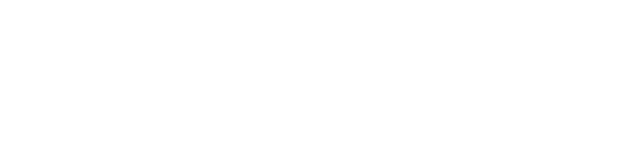
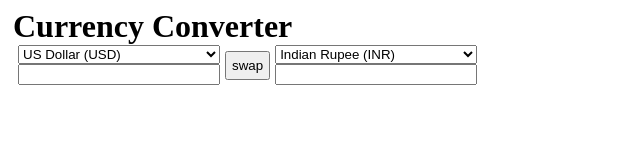
Before and after one commit to bchethan/currencyConverter, a website: page index.html in a window 1280 px wide. Shown: the whole page, without its empty margins (0-640 px from the left). Drawn offline with Linux system fonts and the light colour scheme.

Commit message:
Implement backend server and currency conversion functionality with UI updates

```diff
--- a/index.html
+++ b/index.html
@@ -1,13 +1,91 @@
 <!DOCTYPE html>
 <html lang="en">
+
 <head>
     <meta charset="UTF-8">
     <meta name="viewport" content="width=device-width, initial-scale=1.0">
     <title>Currency Converter</title>
     <link rel="stylesheet" href="style.css">
 </head>
+
 <body>
+    <h1>Currency Converter</h1>
+    <div id="container">
+        <div class="slot">
+            <select name="choose currency" id="currency-slot1">
+                <option value="USD">US Dollar (USD)</option>
+                <option value="JPY">Japanese Yen (JPY)</option>
+                <option value="BGN">Bulgarian Lev (BGN)</option>
+                <option value="CZK">Czech Republic Koruna (CZK)</option>
+                <option value="DKK">Danish Krone (DKK)</option>
+                <option value="GBP">British Pound Sterling (GBP)</option>
+                <option value="HUF">Hungarian Forint (HUF)</option>
+                <option value="CHF">Swiss Franc (CHF)</option>
+                <option value="RUB">Russian Ruble (RUB)</option>
+                <option value="AUD">Australian Dollar (AUD)</option>
+                <option value="SEK">Swedish Krona (SEK)</option>
+                <option value="CAD">Canadian Dollar (CAD)</option>
+                <option value="INR">Indian Rupee (INR)</option>
+                <option value="SGD">Singapore Dollar (SGD)</option>
+                <option value="THB">Thai Baht (THB)</option>
+                <option value="PHP">Philippine Peso (PHP)</option>
+                <option value="ZAR">South African Rand (ZAR)</option>
+                <option value="NZD">New Zealand Dollar (NZD)</option>
+                <option value="MYR">Malaysian Ringgit (MYR)</option>
+                <option value="MXN">Mexican Peso (MXN)</option>
+                <option value="CNY">Chinese Yuan (CNY)</option>
+                <option value="BRL">Brazilian Real (BRL)</option>
+                <option value="ISK">Icelandic Króna (ISK)</option>
+                <option value="NOK">Norwegian Krone (NOK)</option>
+                <option value="HRK">Croatian Kuna (HRK)</option>
+                <option value="TRY">Turkish Lira (TRY)</option>
+                <option value="HKD">Hong Kong Dollar (HKD)</option>
+                <option value="IDR">Indonesian Rupiah (IDR)</option>
+                <option value="ILS">Israeli New Sheqel (ILS)</option>
+                <option value="KRW">South Korean Won (KRW)</option>
+            </select>
+            <input type="number" id="number1">
+        </div>
+        <button onclick="swap()">swap</button>
+        <div class="slot">
+            <select name="choose currency" id="currency-slot2">
+                <option value="USD">US Dollar (USD)</option>
+                <option value="JPY">Japanese Yen (JPY)</option>
+                <option value="BGN">Bulgarian Lev (BGN)</option>
+                <option value="CZK">Czech Republic Koruna (CZK)</option>
+                <option value="DKK">Danish Krone (DKK)</option>
+                <option value="GBP">British Pound Sterling (GBP)</option>
+                <option value="HUF">Hungarian Forint (HUF)</option>
+                <option value="CHF">Swiss Franc (CHF)</option>
+                <option value="RUB">Russian Ruble (RUB)</option>
+                <option value="AUD">Australian Dollar</option>
+                <option value="SEK">Swedish Krona (SEK)</option>
+                <option value="CAD">Canadian Dollar (CAD)</option>
+                <option selected value="INR">Indian Rupee (INR)</option>
+                <option value="SGD">Singapore Dollar (SGD)</option>
+                <option value="THB">Thai Baht (THB)</option>
+                <option value="PHP">Philippine Peso (PHP)</option>
+                <option value="ZAR">South African Rand (ZAR)</option>
+                <option value="NZD">New Zealand Dollar (NZD)</option>
+                <option value="MYR">Malaysian Ringgit (MYR)</option>
+                <option value="MXN">Mexican Peso (MXN)</option>
+                <option value="CNY">Chinese Yuan (CNY)</option>
+                <option value="BRL">Brazilian Real (BRL)</option>
+                <option value="ISK">Icelandic Króna (ISK)</option>
+                <option value="NOK">Norwegian Krone (NOK)</option>
+                <option value="HRK">Croatian Kuna (HRK)</option>
+                <option value="TRY">Turkish Lira (TRY)</option>
+                <option value="HKD">Hong Kong Dollar (HKD)</option>
+                <option value="IDR">Indonesian Rupiah (IDR)</option>
+                <option value="ILS">Israeli New Sheqel (ILS)</option>
+                <option value="KRW">South Korean Won (KRW)</option>
+            </select>
+            <input type="number" id="number2">
+        </div>
 
+
+    </div>
     <script src="./index.js"></script>
 </body>
+
 </html>
--- a/index.js
+++ b/index.js
@@ -0,0 +1,43 @@
+const currencySlot1 = document.getElementById("currency-slot1")
+const currencySlot2 = document.getElementById("currency-slot2")
+
+let number1 = document.getElementById("number1")
+let number2 = document.getElementById("number2")
+
+currencySlot1.addEventListener('change',changedValue)
+currencySlot2.addEventListener('change',changedValue)
+
+number1.oninput = (e)=>{
+    const [currency1, currency2] = fetchCurrencyValue(jsonTemp)
+    const x = (e.target.value)*(currency2/currency1)
+    number2.value = x
+}
+number2.oninput = (e)=>{
+    const [currency1, currency2] = fetchCurrencyValue(jsonTemp)
+    const x = (e.target.value)*(currency1/currency2)
+    number1.value = x
+}
+
+function changedValue(){
+    fetchCurrencyValue(jsonTemp)
+}
+
+function swap(){
+    let temp = currencySlot1.value
+    currencySlot1.value = currencySlot2.value
+    currencySlot2.value = temp
+}
+function fetchCurrencyValue(jsonData){
+    const currency1 = jsonData.data[currencySlot1.value]
+    const currency2 = jsonData.data[currencySlot2.value]
+
+    return [currency1, currency2]
+}
+
+async function fetchData(){
+    const response = await fetch('http://localhost:8000')
+    const jsonData = await response.json()
+
+    jsonTemp = jsonData
+}
+fetchData()
--- a/package.json
+++ b/package.json
@@ -19,6 +19,7 @@
     "start": "node server.js"
   },
   "dependencies": {
-    "dotenv": "^17.2.3"
+    "dotenv": "^17.2.3",
+    "lodash": "^4.17.21"
   }
 }
--- a/style.css
+++ b/style.css
@@ -0,0 +1,17 @@
+#container{
+    display: flex;
+}
+div, h1{
+    margin: 0px 5px;
+}
+.slot{
+    display: flex;
+    flex-direction: column;
+}
+button{
+    height: max-content;
+    width: max-content;
+    padding: 5px;
+    margin: auto 0px;
+    cursor: pointer;
+}
```
Also changed, not shown: backend.js (added, +19 -0 lines), data/data.json (added, +37 -0 lines), server.js (+18 -3 lines), 1 other file.
